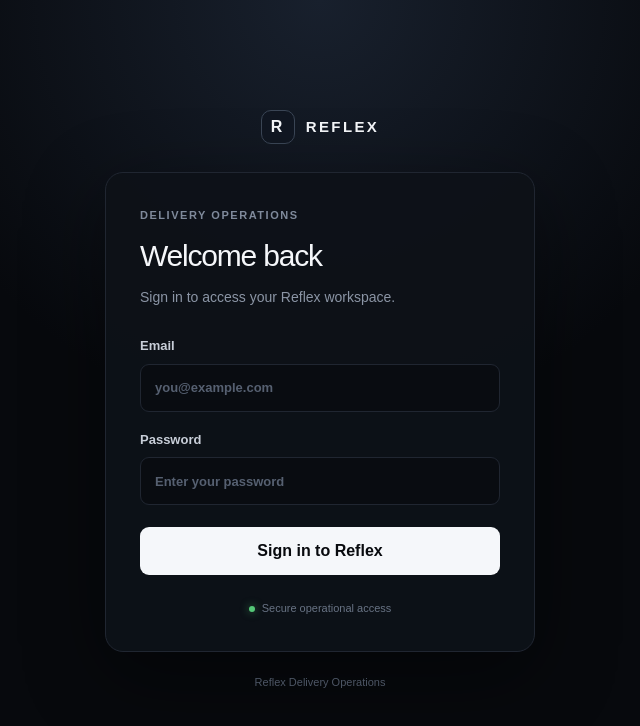
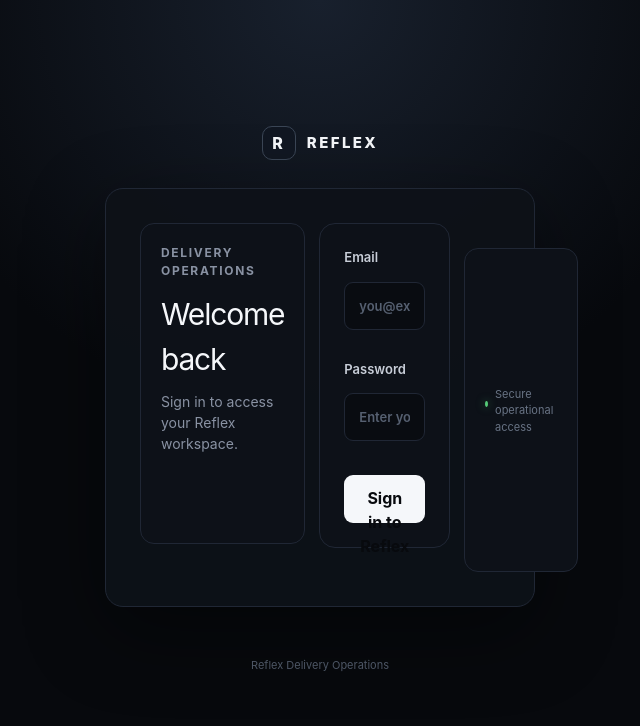
Before and after one commit to Kiluhub/reflex, a Next.js app: page /login in a window 1280 px wide. Shown: the top 726 px of the page, without its empty margins (320-960 px from the left). Built offline with nearby package versions, Linux system fonts and the light colour scheme.

Commit message:
feat: add professional Reflex dashboard design system

```diff
--- a/app/globals.css
+++ b/app/globals.css
@@ -181,3 +181,267 @@ input {
     border-radius: 15px;
   }
 }
+
+/* ============================================================
+   REFLEX — OPERATIONAL DASHBOARD DESIGN SYSTEM
+   Shared visual language for retailer, dispatcher and rider.
+   ============================================================ */
+
+:root {
+  --bg: #07090d;
+  --surface: #0d1118;
+  --surface-2: #121722;
+  --border: #202735;
+  --text: #f5f7fa;
+  --muted: #8992a3;
+  --accent: #ffffff;
+}
+
+* {
+  box-sizing: border-box;
+}
+
+body {
+  margin: 0;
+  background: var(--bg);
+  color: var(--text);
+  font-family: Inter, ui-sans-serif, system-ui, -apple-system, BlinkMacSystemFont, "Segoe UI", sans-serif;
+}
+
+/* Shared application header. */
+body > header,
+header {
+  min-height: 64px;
+  display: flex;
+  align-items: center;
+  gap: 18px;
+  padding: 0 32px;
+  border-bottom: 1px solid var(--border);
+  background: rgba(7, 9, 13, 0.92);
+}
+
+header strong {
+  font-size: 18px;
+  letter-spacing: -0.03em;
+}
+
+header span {
+  padding: 5px 10px;
+  border: 1px solid var(--border);
+  border-radius: 999px;
+  color: var(--muted);
+  font-size: 12px;
+  text-transform: capitalize;
+}
+
+header form {
+  margin-left: auto;
+}
+
+header button {
+  border: 0;
+  background: transparent;
+  color: var(--muted);
+  cursor: pointer;
+  font: inherit;
+}
+
+header button:hover {
+  color: var(--text);
+}
+
+/* Main application workspace. */
+main {
+  width: min(1400px, calc(100% - 48px));
+  margin: 0 auto;
+  padding: 42px 0 80px;
+}
+
+main > h1 {
+  margin: 0;
+  font-size: clamp(28px, 4vw, 40px);
+  letter-spacing: -0.045em;
+}
+
+main > p {
+  margin: 8px 0 32px;
+  color: var(--muted);
+}
+
+/* Dashboard metric cards. */
+main > section:first-of-type {
+  display: grid;
+  grid-template-columns: repeat(4, 1fr);
+  gap: 14px;
+  margin-bottom: 28px;
+}
+
+main > section:first-of-type > div {
+  min-height: 110px;
+  padding: 20px;
+  border: 1px solid var(--border);
+  border-radius: 14px;
+  background: var(--surface);
+}
+
+main > section:first-of-type span,
+main > section:first-of-type p {
+  display: block;
+  margin: 0 0 12px;
+  color: var(--muted);
+  font-size: 12px;
+}
+
+main > section:first-of-type strong {
+  display: block;
+  font-size: 30px;
+  letter-spacing: -0.04em;
+}
+
+/* Forms and operational cards. */
+main form,
+main article,
+main > section:not(:first-of-type) {
+  border: 1px solid var(--border);
+  border-radius: 16px;
+  background: var(--surface);
+}
+
+main form {
+  padding: 24px;
+  margin-bottom: 24px;
+}
+
+main form h2,
+main section h2 {
+  margin: 0 0 20px;
+  font-size: 18px;
+  letter-spacing: -0.02em;
+}
+
+main form input,
+main form textarea,
+main form select,
+main form button,
+main section select,
+main section button {
+  font: inherit;
+}
+
+main form input,
+main form textarea,
+main form select,
+main section select {
+  width: 100%;
+  padding: 13px 14px;
+  margin: 6px 0 12px;
+  border: 1px solid var(--border);
+  border-radius: 9px;
+  outline: none;
+  background: var(--surface-2);
+  color: var(--text);
+}
+
+main form textarea {
+  min-height: 100px;
+  resize: vertical;
+}
+
+main form input:focus,
+main form textarea:focus,
+main form select:focus,
+main section select:focus {
+  border-color: #596273;
+}
+
+main form button,
+main section button {
+  padding: 11px 16px;
+  border: 0;
+  border-radius: 9px;
+  background: var(--accent);
+  color: #07090d;
+  font-weight: 700;
+  cursor: pointer;
+}
+
+main form button:hover,
+main section button:hover {
+  opacity: 0.88;
+}
+
+main form p {
+  color: var(--muted);
+  font-size: 13px;
+}
+
+/* Delivery lists. */
+main section:has(article) {
+  padding: 24px;
+}
+
+main section article {
+  padding: 20px;
+  margin-top: 12px;
+  background: var(--surface-2);
+}
+
+main article > div,
+main article header {
+  display: flex;
+  align-items: center;
+  justify-content: space-between;
+  gap: 16px;
+  padding: 0;
+  min-height: auto;
+  border: 0;
+  background: transparent;
+}
+
+main article strong {
+  font-size: 15px;
+}
+
+main article span {
+  color: var(--muted);
+  font-size: 12px;
+  text-transform: capitalize;
+}
+
+main article p {
+  margin: 8px 0;
+  color: #b9c0cc;
+  font-size: 13px;
+}
+
+main article small {
+  display: block;
+  margin-top: 14px;
+  color: #626b7b;
+}
+
+/* Mobile layout. */
+@media (max-width: 800px) {
+  main {
+    width: min(100% - 28px, 680px);
+    padding-top: 28px;
+  }
+
+  main > section:first-of-type {
+    grid-template-columns: repeat(2, 1fr);
+  }
+
+  header {
+    padding: 0 16px;
+  }
+}
+
+@media (max-width: 480px) {
+  main > section:first-of-type {
+    grid-template-columns: 1fr;
+  }
+
+  main form {
+    padding: 18px;
+  }
+}
```
